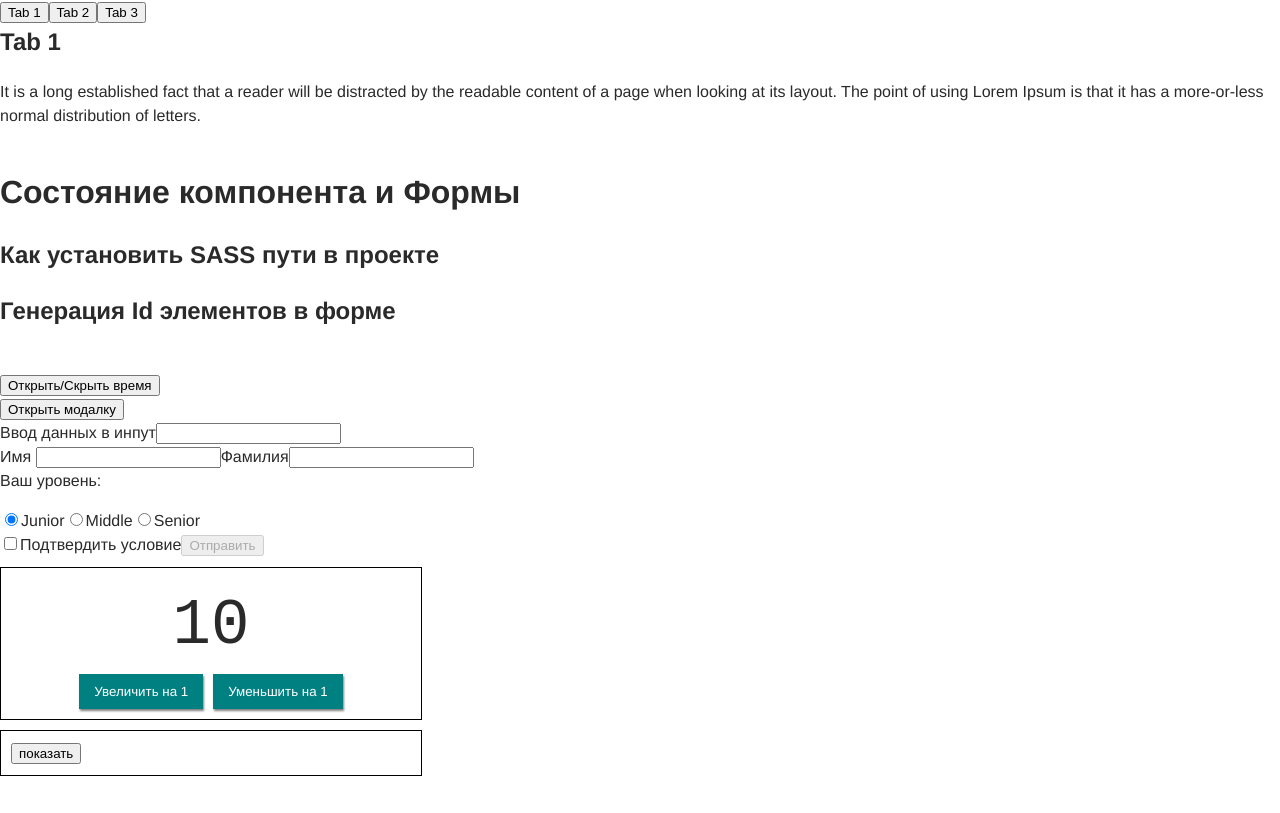
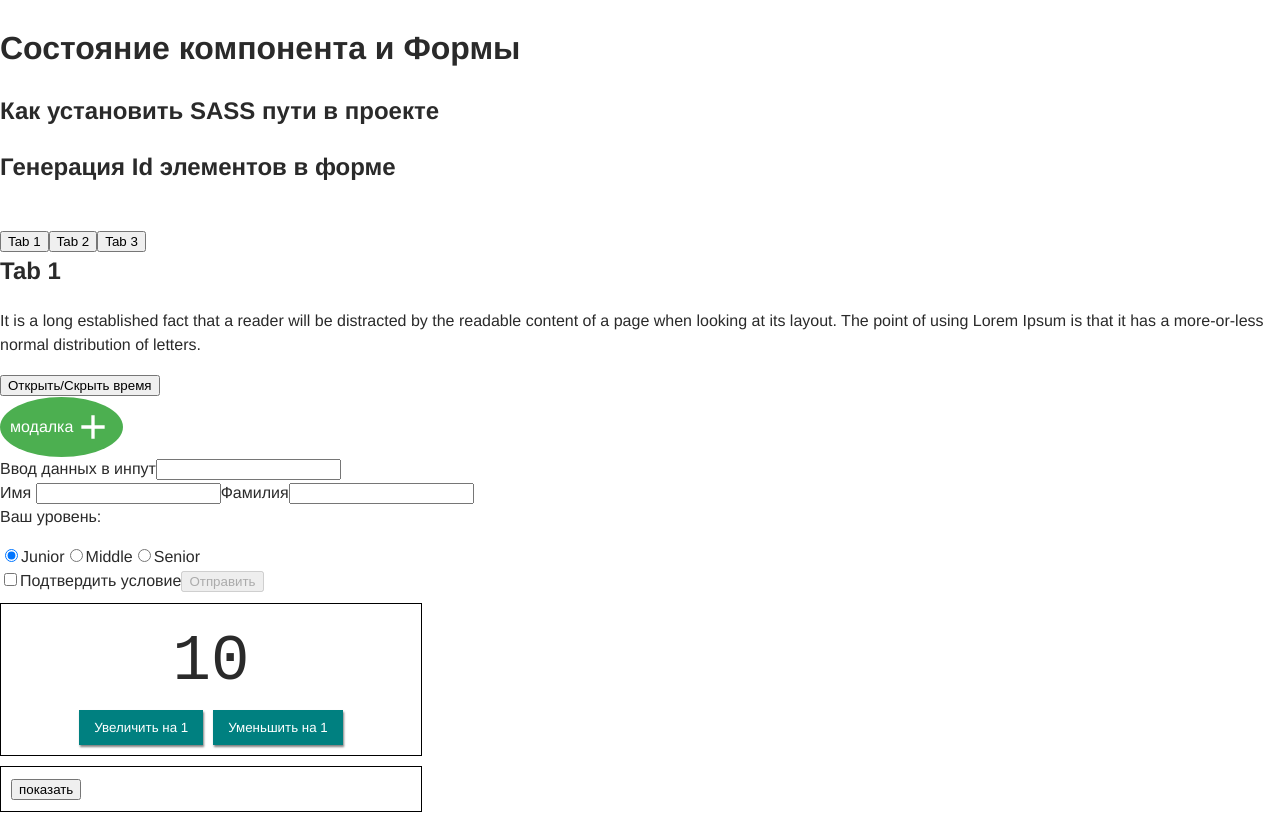
Before and after one commit to AliakseiSavelyey/session-5-6, a React (Create React App) app: page / in a window 1280 px wide. Shown: the top 813 px of the page. Built offline with nearby package versions, Linux system fonts and the light colour scheme.

Commit message:
feat: add icon part

```diff
--- a/src/App.jsx
+++ b/src/App.jsx
@@ -12,6 +12,8 @@ import Modal from 'components/Modal';
 import Clock from 'components/Clock';
 import Tabs from 'components/Tabs';
 import tabs from 'data/tabs.json';
+import IconButton from './components/IconButton/IconButton';
+import { ReactComponent as AddIcon } from './icons/add.svg';
 
 const colorPickerOptions = [
   { label: 'red', color: '#F44336' },
@@ -109,20 +111,21 @@ class App extends Component {
 
     return (
       <>
-        <Tabs items={tabs} />
         <br />
         <h1>Состояние компонента и Формы</h1>
         <h2>Как установить SASS пути в проекте</h2>
         <h2>Генерация Id элементов в форме</h2>
         <br />
+        <Tabs items={tabs} />
         <button type="button" onClick={this.toggleTime}>
           Открыть/Скрыть время
         </button>
         {this.state.showTime && <Clock></Clock>}
         <br />
-        <button type="button" onClick={this.toggleModal}>
-          Открыть модалку
-        </button>
+        <IconButton onClick={this.toggleModal} aria-label="Добавить todo">
+          модалка
+          <AddIcon width="40" height="40" fill="#fff" />
+        </IconButton>
         {this.state.showModal && (
           <Modal closeModal={this.toggleModal}>
             <h1>Это контент модалки прописан в App как children</h1>
--- /dev/null
+++ b/src/components/IconButton/IconButton.jsx
@@ -0,0 +1,22 @@
+import React from 'react';
+import PropTypes from 'prop-types';
+import './IconButton.scss';
+
+const IconButton = ({ children, onClick, ...allyProps }) => (
+  <button type="button" className="IconButton" onClick={onClick} {...allyProps}>
+    {children}
+  </button>
+);
+
+IconButton.defaultProps = {
+  onClick: () => null,
+  children: null,
+};
+
+IconButton.propTypes = {
+  onClick: PropTypes.func,
+  children: PropTypes.node,
+  'aria-label': PropTypes.string.isRequired,
+};
+
+export default IconButton;
--- /dev/null
+++ b/src/components/IconButton/IconButton.scss
@@ -0,0 +1,16 @@
+@import 'style/_colors.scss';
+
+.IconButton {
+  margin: 0;
+  padding: 10px;
+  border: none;
+  border-radius: 50%;
+  color: $white;
+  font: inherit;
+  background-color: $green;
+  cursor: pointer;
+
+  display: inline-flex;
+  align-items: center;
+  justify-content: center;
+}
--- /dev/null
+++ b/src/components/IconButton/index.js
@@ -0,0 +1 @@
+export { default } from 'react';
--- a/src/index.js
+++ b/src/index.js
@@ -7,5 +7,5 @@ import './style/base.scss';
 ReactDOM.createRoot(document.getElementById('root')).render(
   // <React.StrictMode>
   <App />,
-  // </React.StrictMode>,
+  /* </React.StrictMode>, */
 );
```
Also changed, not shown: src/icons/add.svg (added), src/icons/delete.svg (added).
